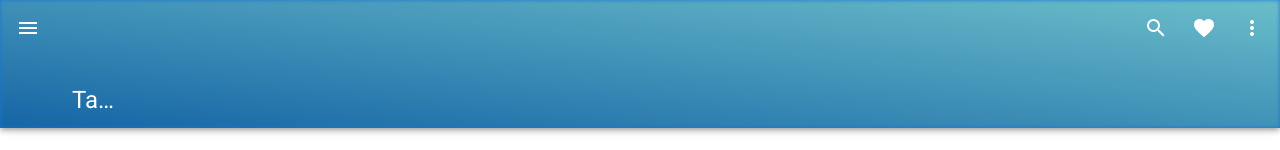
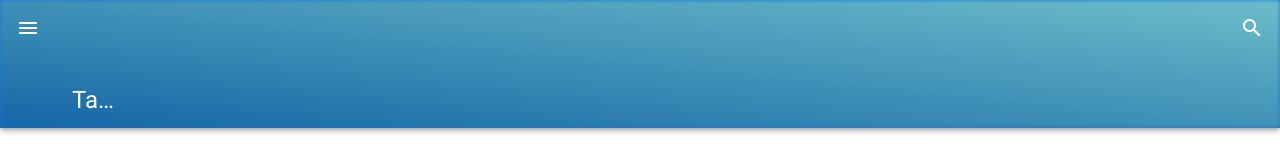
Before and after one commit to shaolinmkz/vuetify, a Vue app: page / in a window 1280 px wide. Shown: the top 150 px of the page. Built offline with nearby package versions, Linux system fonts and the light colour scheme.

Commit message:
remove unused icons

```diff
--- a/src/App.vue
+++ b/src/App.vue
@@ -40,14 +40,6 @@
       <v-btn icon>
         <v-icon>mdi-magnify</v-icon>
       </v-btn>
-
-      <v-btn icon>
-        <v-icon>mdi-heart</v-icon>
-      </v-btn>
-
-      <v-btn icon>
-        <v-icon>mdi-dots-vertical</v-icon>
-      </v-btn>
     </v-app-bar>
 
     <v-main>
```
